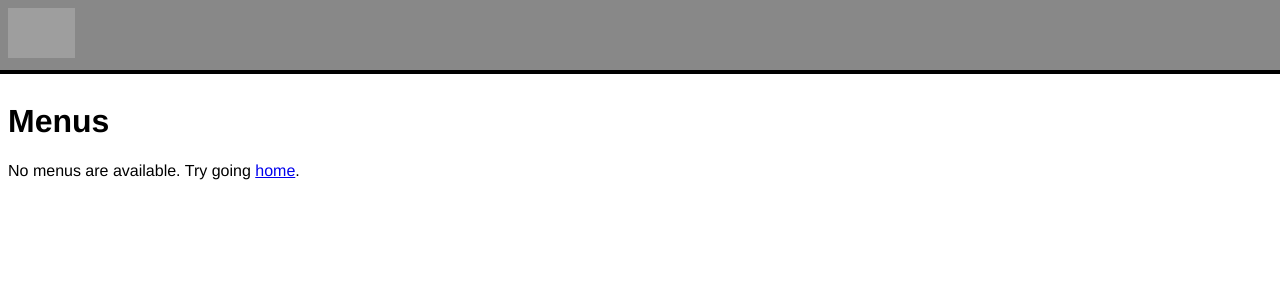
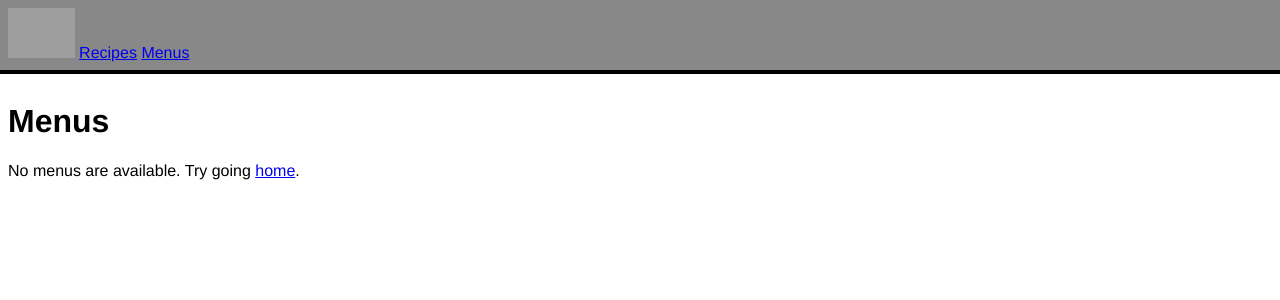
Before and after one commit to cproctor/cookbook, a Django app: page /cookbook/menus in a window 1280 px wide. Shown: the top 300 px of the page. Run offline with Django 3.2, Linux system fonts and the light colour scheme; data that the repository does not hold is empty; grey boxes are pictures that could not be loaded.

Commit message:
Added contents to the nav bar. It now contains the link for Recipes and Menus

```diff
--- a/cookbook/templates/cookbook/base.html
+++ b/cookbook/templates/cookbook/base.html
@@ -9,6 +9,8 @@
     <body>
         <nav id="menu">
             <a href="{% url 'home' %}"><img src="{% static 'cookbook_icon.png' %}" height="50px"></a>
+            <a href="{% url 'recipe_index' %}">Recipes</a>
+            <a href="{% url 'menu_index' %}">Menus</a>
         </nav>
         <div id="content">
             {% block content %}
```
